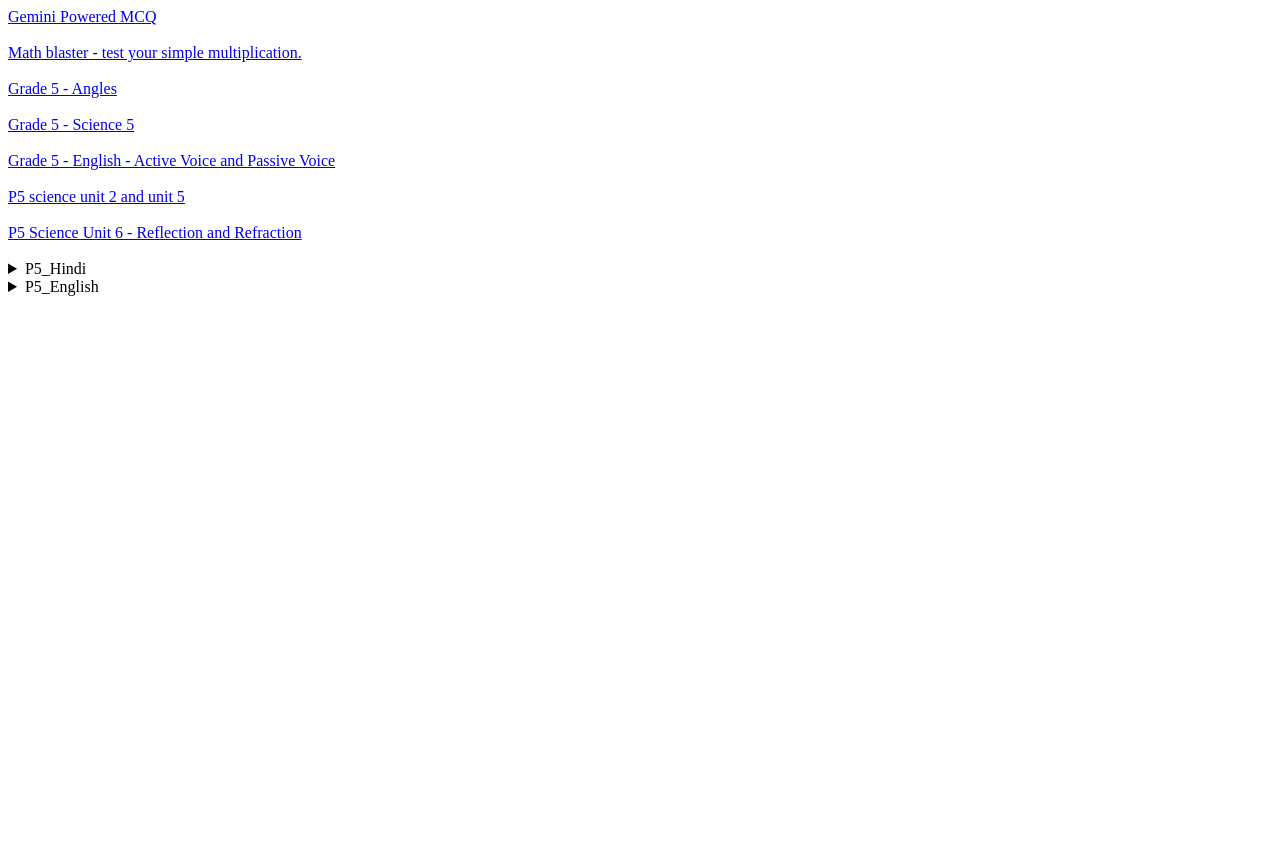
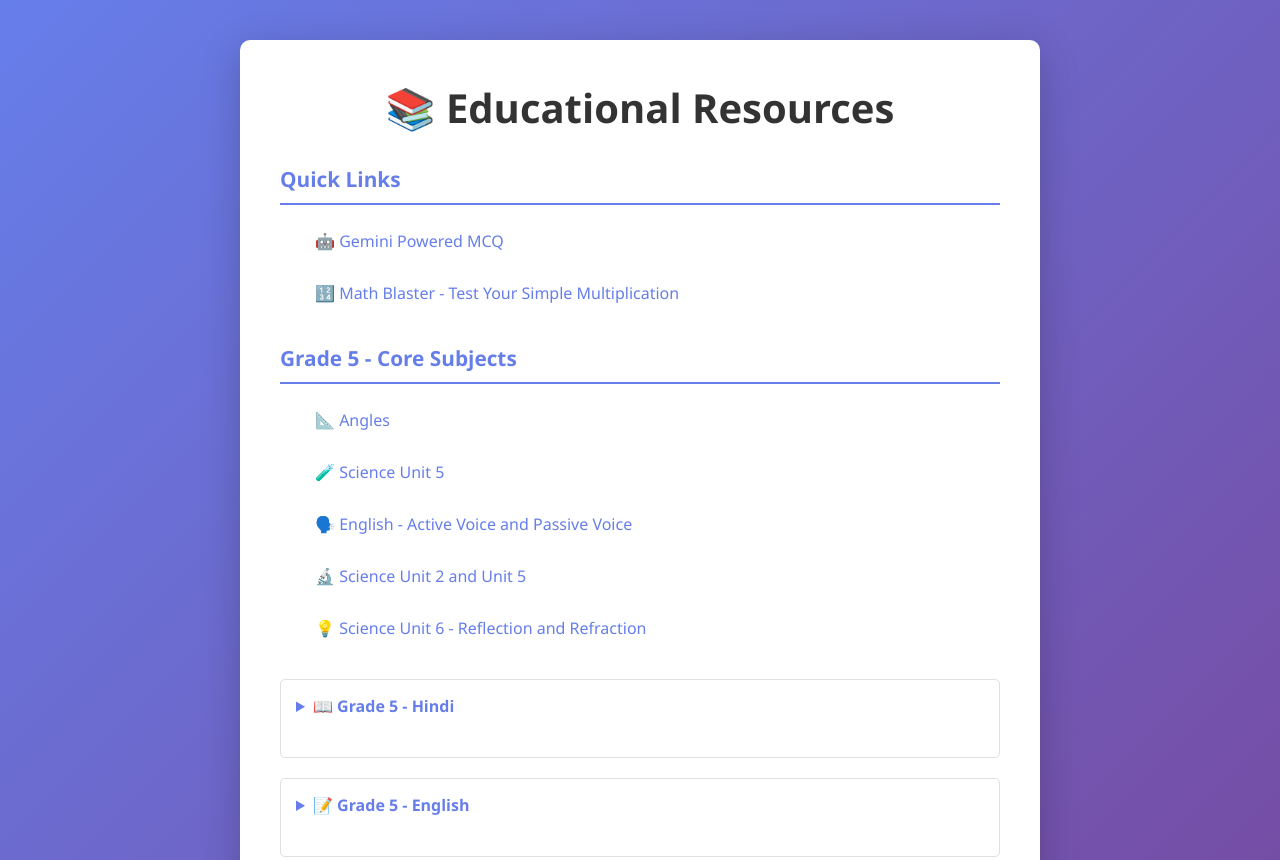
Before and after one commit to amolac02/TrishaExamPrep, a plain HTML site: page index.html in a window 1280 px wide. Shown: the top 860 px of the page. Before the commit the page ends 800 px from the top, so only its background shows below. Drawn offline with Linux system fonts and the light colour scheme.

Commit message:
Revamp index.html for educational resources
Updated the HTML structure and styling for educational resources index page.

```diff
--- a/index.html
+++ b/index.html
@@ -1,51 +1,160 @@
-<a href="https://gemini.google.com/share/065cd4e8b90e">Gemini Powered MCQ</a>
+<!DOCTYPE html>
+<html lang="en">
+<head>
+    <meta charset="UTF-8">
+    <meta name="viewport" content="width=device-width, initial-scale=1.0">
+    <title>Educational Resources - Index</title>
+    <style>
+        * {
+            margin: 0;
+            padding: 0;
+            box-sizing: border-box;
+        }
+
+        body {
+            font-family: 'Segoe UI', Tahoma, Geneva, Verdana, sans-serif;
+            background: linear-gradient(135deg, #667eea 0%, #764ba2 100%);
+            min-height: 100vh;
+            padding: 40px 20px;
+        }
+
+        .container {
+            max-width: 800px;
+            margin: 0 auto;
+            background: white;
+            border-radius: 10px;
+            box-shadow: 0 10px 40px rgba(0, 0, 0, 0.2);
+            padding: 40px;
+        }
+
+        h1 {
+            color: #333;
+            margin-bottom: 30px;
+            text-align: center;
+            font-size: 2.5em;
+        }
+
+        .section {
+            margin-bottom: 30px;
+        }
+
+        .section-title {
+            color: #667eea;
+            font-size: 1.3em;
+            font-weight: 600;
+            margin-bottom: 15px;
+            padding-bottom: 10px;
+            border-bottom: 2px solid #667eea;
+        }
+
+        .link-group {
+            display: flex;
+            flex-direction: column;
+            gap: 10px;
+            margin-left: 20px;
+        }
+
+        a {
+            color: #667eea;
+            text-decoration: none;
+            padding: 10px 15px;
+            border-radius: 5px;
+            transition: all 0.3s ease;
+            display: inline-block;
+        }
+
+        a:hover {
+            background-color: #f0f0f0;
+            color: #764ba2;
+            transform: translateX(5px);
+        }
+
+        details {
+            margin-bottom: 20px;
+            border: 1px solid #e0e0e0;
+            border-radius: 5px;
+            padding: 15px;
+        }
+
+        details[open] {
+            background-color: #f9f9f9;
+        }
+
+        summary {
+            color: #667eea;
+            font-weight: 600;
+            cursor: pointer;
+            padding: 10px;
+            margin: -10px -15px 15px -15px;
+            padding: 10px 15px;
+            border-radius: 5px;
+            transition: all 0.3s ease;
+        }
+
+        summary:hover {
+            background-color: #f0f0f0;
+        }
+
+        details p {
+            margin-left: 20px;
+            margin-bottom: 15px;
+        }
+
+        details a {
+            display: block;
+            margin-bottom: 8px;
+        }
+    </style>
+</head>
+<body>
+    <div class="container">
+        <h1>📚 Educational Resources</h1>
+
+        <div class="section">
+            <div class="section-title">Quick Links</div>
+            <div class="link-group">
+                <a href="https://gemini.google.com/share/065cd4e8b90e" target="_blank">🤖 Gemini Powered MCQ</a>
+                <a href="Math blaster.html">🔢 Math Blaster - Test Your Simple Multiplication</a>
+            </div>
+        </div>
+
+        <div class="section">
+            <div class="section-title">Grade 5 - Core Subjects</div>
+            <div class="link-group">
+                <a href="Angles_grade5.html">📐 Angles</a>
+                <a href="grade5_science_unit_5.html">🧪 Science Unit 5</a>
+                <a href="P5_Voices.html">🗣️ English - Active Voice and Passive Voice</a>
+                <a href="P5_Science_Unit2_Unit5.html">🔬 Science Unit 2 and Unit 5</a>
+                <a href="Reflection refraction.html">💡 Science Unit 6 - Reflection and Refraction</a>
+            </div>
+        </div>
+
+        <details>
+            <summary>📖 Grade 5 - Hindi</summary>
+            <p>
+                <a href="P5_Hindi_Kaarak.html">Kaarak (Case)</a>
                 <br>
+                <a href="P5_Hindi_Kaarak_Worksheets.html">Kaarak Worksheets</a>
                 <br>
-<a href="Math blaster.html">Math blaster - test your simple multiplication.</a>
-<br>
-<br>
-<a href="Angles_grade5.html">Grade 5 - Angles</a>
-<br/>
-<br/>
-<a href="grade5_science_unit_5.html">Grade 5 - Science 5</a>
-<br/>
-<br/>
-<a href="P5_Voices.html"> Grade 5 - English - Active Voice and Passive Voice</a>
-<br/>
-<br/>
-<a href="P5_Science_Unit2_Unit5.html">P5 science unit 2 and unit 5</a>
-<br/>
-<br/>
-<a href="Reflection refraction.html"> P5 Science Unit 6 - Reflection and Refraction</a>
-<br/>
-<br/>
-<details>
-  <summary>P5_Hindi</summary>
-  <p>
-    <a href="P5_Hindi_Kaarak.html">P5_Hindi_Kaarak</a>
-    <br/>
-    <a href="P5_Hindi_Kaarak_Worksheets.html">P5_Hindi_Kaarak_Worksheets</a>
-    <br/>
-    <a href="P5_Hindi_Kaarak_Quiz.html">P5_Hindi_Kaarak_Quiz</a>
-    <br/>
+                <a href="P5_Hindi_Kaarak_Quiz.html">Kaarak Quiz</a>
             </p>
             <p>
-    <a href="P5_Hindi_Vilom_t4.html">P5_Hindi_Vilom_t4</a>
-    <br/>
+                <a href="P5_Hindi_Vilom_t4.html">Vilom (Antonyms) - Term 4</a>
             </p>
             <p>
-    <a href="P5_Hindi_wordMeanings_t4.html">P5_Hindi_wordMeanings_t4</a>
-    <br/>
+                <a href="P5_Hindi_wordMeanings_t4.html">Word Meanings - Term 4</a>
             </p>
             <p>
-    <a href="P5_Hindi_T4_v2.html">P5_Hindi_T4_v2</a>
-    <br/>
+                <a href="P5_Hindi_T4_v2.html">Term 4 - Version 2</a>
             </p>
         </details>
+
         <details>
-  <summary>P5_English</summary>
+            <summary>📝 Grade 5 - English</summary>
             <p>
-    <a href="P5_Eng_Grammar_t4.html">P5_Eng_Grammar_t4</a>
-    <br/>
+                <a href="P5_Eng_Grammar_t4.html">Grammar - Term 4</a>
             </p>
         </details>
+    </div>
+</body>
+</html>
```
Lines whose indentation alone changed are shown as unchanged.
